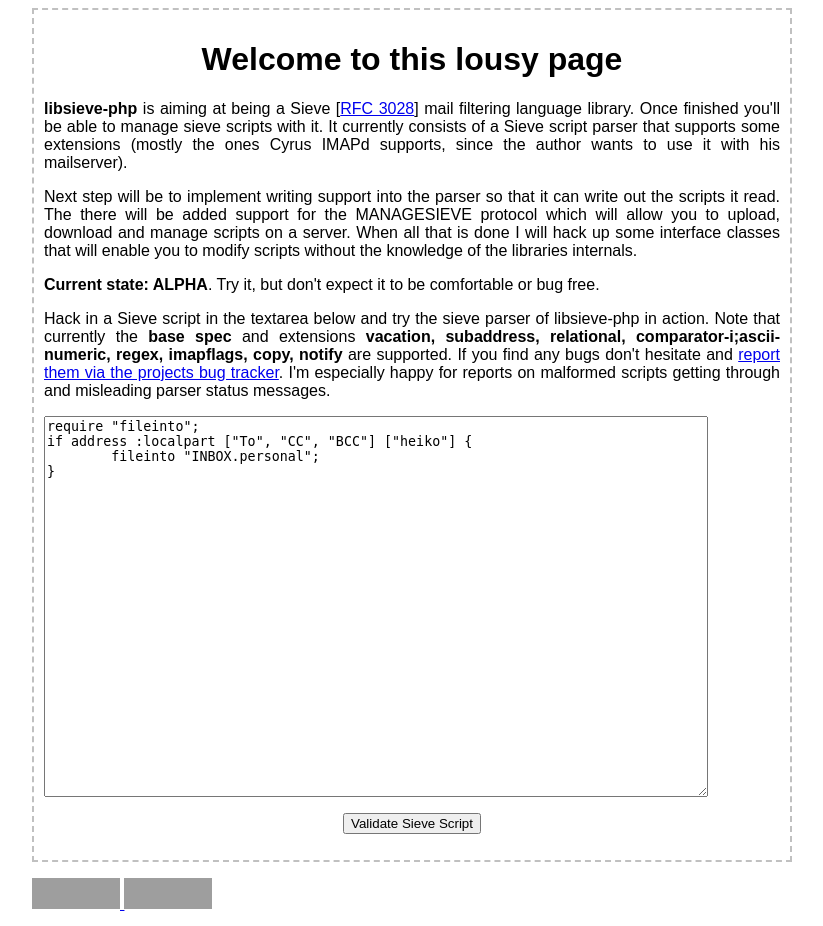
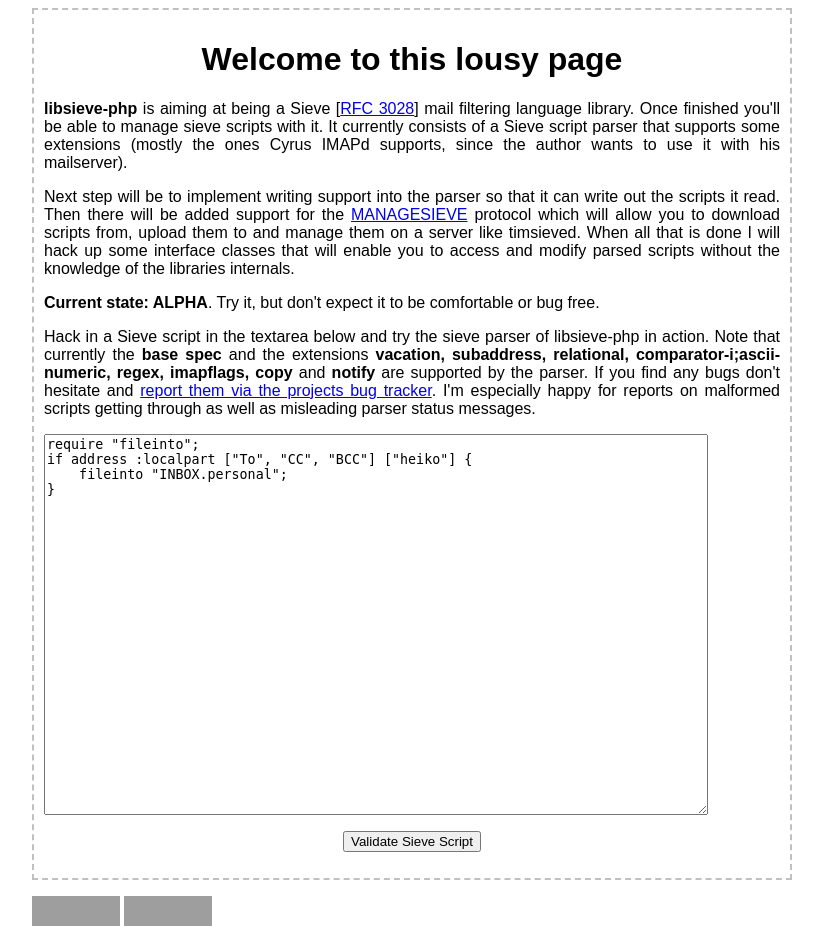
Before and after one commit to ProtonMail/libsieve-php, a PHP site: page / in a window 1280 px wide. Shown: the top 926 px of the page, without its empty margins (228-1051 px from the left). Run offline with PHP 8.4, Linux system fonts and the light colour scheme; grey boxes are pictures that could not be loaded.

Commit message:
some textual improvements

```diff
--- a/web/index.php
+++ b/web/index.php
@@ -18,25 +18,25 @@
 	</p>
 	<p style="text-align:justify">
 		Next step will be to implement
-		writing support into the parser so that it can write out the scripts it read. The there will be added support for the
-		MANAGESIEVE protocol which will allow you to upload, download and manage scripts on a server. When all that is done I
-		will hack up some interface classes that will enable you to modify scripts without the knowledge of the libraries
-		internals.
+		writing support into the parser so that it can write out the scripts it read. Then there will be added support for the
+		<a href="http://tools.ietf.org/html/draft-martin-managesieve">MANAGESIEVE</a> protocol which will allow you to download
+		scripts from, upload them to and manage them on a server like timsieved. When all that is done I will hack up some
+		interface classes that will enable you to access and modify parsed scripts without the knowledge of the libraries internals.
 	</p>
 	<p>
 		<span style="font-weight:bold">Current state: ALPHA</span>. Try it, but don't expect it to be comfortable or bug free.
 	</p>
 	<p style="text-align:justify">
 		Hack in a Sieve script in the textarea below and try the sieve parser of libsieve-php in action.
-		Note that currently the <span style="font-weight:bold">base spec</span> and extensions <span style="font-weight:bold">vacation, subaddress, relational, comparator-i;ascii-numeric, regex, imapflags, copy, notify</span> are supported.
+		Note that currently the <span style="font-weight:bold">base spec</span> and the extensions <span style="font-weight:bold">vacation, subaddress, relational, comparator-i;ascii-numeric, regex, imapflags, copy</span> and <span style="font-weight:bold">notify</span> are supported by the parser.
 		If you find any bugs don't hesitate and <a href="http://sourceforge.net/tracker/?func=add&amp;group_id=184171&amp;atid=908185">report them via the projects bug tracker</a>.
-		I'm especially happy for reports on malformed scripts getting through and misleading parser status messages.
+		I'm especially happy for reports on malformed scripts getting through as well as misleading parser status messages.
 	</p>
 
 	<form action="validate.php" method="post">
 		<textarea name="script" cols="80" rows="25">require "fileinto";
 if address :localpart ["To", "CC", "BCC"] ["heiko"] {
-	fileinto "INBOX.personal";
+    fileinto "INBOX.personal";
 }</textarea>
 		<p style="text-align:center"><input type="submit" value="Validate Sieve Script"/></p>
 	</form>
```
